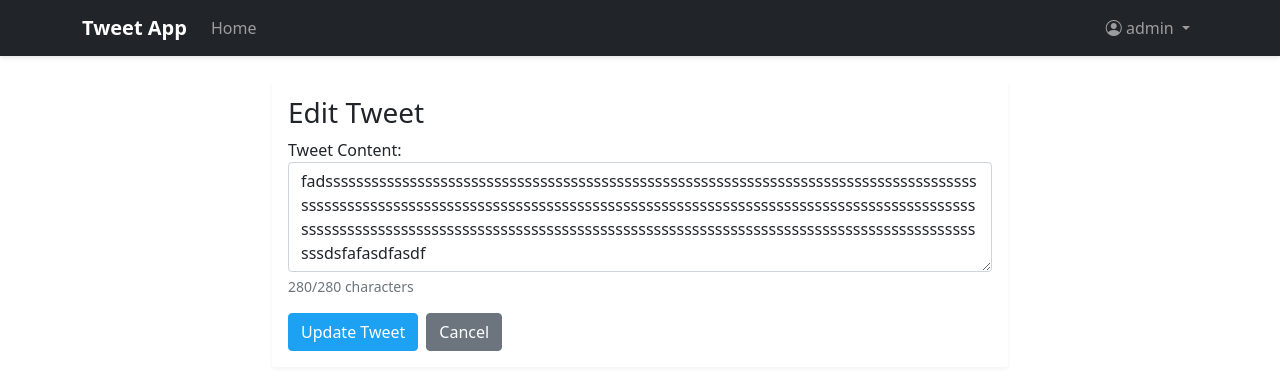
After one commit to Kamlesh0721/Tweet-app-django, a Django app: page /tweet/6/edit/ in a window 1280 px wide. The commit adds this page. Shown: the top 390 px of the page. Run offline with Django 5.2, Linux system fonts and the light colour scheme; a user stored in the database is signed in; data comes from the database, SQL or seed files in the repository; both versions use the stored data as it was after the commit; some libraries are stand-ins or nearby versions.

Commit message:
add edit and delete button

```diff
--- a/templates/base.html
+++ b/templates/base.html
@@ -87,7 +87,7 @@
                             <i class="bi bi-person-circle"></i> {{ user.username }}
                         </a>
                         <ul class="dropdown-menu">
-                            <li><a class="dropdown-item text-danger" href="{% url 'tweet:force_logout' %}">Logout</a>
+                            <li><a class="dropdown-item text-danger" href="{% url 'tweet:logout' %}">Logout</a>
                             </li>
                         </ul>
                     </li>
--- /dev/null
+++ b/tweet/forms.py
@@ -0,0 +1,108 @@
+from django import forms
+from django.contrib.auth.forms import UserCreationForm
+from django.contrib.auth.models import User
+from .models import Tweet
+
+
+class TweetForm(forms.ModelForm):
+    """Form for creating new tweets"""
+
+    class Meta:
+        model = Tweet
+        fields = ['content']
+        widgets = {
+            'content': forms.Textarea(attrs={
+                'class': 'form-control',
+                'rows': 4,
+                'placeholder': 'What\'s happening?',
+                'maxlength': 280,
+                'id': 'tweet_content'
+            })
+        }
+        labels = {
+            'content': 'Tweet Content'
+        }
+
+    def clean_content(self):
+        content = self.cleaned_data.get('content')
+        if not content or not content.strip():
+            raise forms.ValidationError('Tweet content cannot be empty!')
+
+        if len(content) > 280:
+            raise forms.ValidationError('Tweet cannot exceed 280 characters!')
+
+        return content.strip()
+
+
+class TweetEditForm(forms.ModelForm):
+    """Form for editing existing tweets"""
+
+    class Meta:
+        model = Tweet
+        fields = ['content']
+        widgets = {
+            'content': forms.Textarea(attrs={
+                'class': 'form-control',
+                'rows': 4,
+                'placeholder': 'Edit your tweet...',
+                'maxlength': 280
+            })
+        }
+        labels = {
+            'content': 'Tweet Content'
+        }
+
+    def clean_content(self):
+        content = self.cleaned_data.get('content')
+        if not content or not content.strip():
+            raise forms.ValidationError('Tweet content cannot be empty!')
+
+        if len(content) > 280:
+            raise forms.ValidationError('Tweet cannot exceed 280 characters!')
+
+        return content.strip()
+
+
+class UserRegistrationForm(UserCreationForm):
+    """Form for user registration"""
+
+    email = forms.EmailField(
+        required=True,
+        widget=forms.EmailInput(attrs={'class': 'form-control'})
+    )
+
+    class Meta:
+        model = User
+        fields = ['username', 'email', 'password1', 'password2']
+        widgets = {
+            'username': forms.TextInput(attrs={'class': 'form-control'}),
+        }
+
+    def __init__(self, *args, **kwargs):
+        super().__init__(*args, **kwargs)
+        # Add Bootstrap classes to password fields
+        self.fields['password1'].widget.attrs.update({'class': 'form-control'})
+        self.fields['password2'].widget.attrs.update({'class': 'form-control'})
+
+
+class LoginForm(forms.Form):
+    """Custom login form"""
+
+    username = forms.CharField(
+        max_length=150,
+        widget=forms.TextInput(attrs={
+            'class': 'form-control',
+            'placeholder': 'Enter your username'
+        })
+    )
+    password = forms.CharField(
+        widget=forms.PasswordInput(attrs={
+            'class': 'form-control',
+            'placeholder': 'Enter your password'
+        })
+    )
+    remember_me = forms.BooleanField(
+        required=False,
+        initial=False,
+        widget=forms.CheckboxInput(attrs={'class': 'form-check-input'})
+    )
--- a/tweet/models.py
+++ b/tweet/models.py
@@ -13,7 +13,7 @@ class Tweet(models.Model):
         ordering = ['-created_at']
 
     def __str__(self):
-        return f"{self.author.username}: {self.content[:50]}..."
+        return f"{self.author.username}: {self.content[:50]}..."  # type: ignore
 
     def total_likes(self):
-        return self.likes.count()
+        return self.likes.count()  # type: ignore
--- /dev/null
+++ b/tweet/templates/tweet/edit_tweet.html
@@ -0,0 +1,62 @@
+{% extends 'base.html' %}
+
+{% block title %}Edit Tweet{% endblock %}
+
+{% block content %}
+<div class="row justify-content-center">
+  <div class="col-md-8">
+    <div class="card">
+      <div class="card-body">
+        <h3 class="card-title">Edit Tweet</h3>
+
+        <!-- Messages -->
+        {% if messages %}
+        {% for message in messages %}
+        <div class="alert alert-{{ message.tags }} alert-dismissible fade show" role="alert">
+          {{ message }}
+          <button type="button" class="btn-close" data-bs-dismiss="alert"></button>
+        </div>
+        {% endfor %}
+        {% endif %}
+
+        <form method="post">
+          {% csrf_token %}
+          <div class="mb-3">
+            {{ form.content.label_tag }}
+            {{ form.content }}
+            {% if form.content.errors %}
+            <div class="text-danger">
+              {% for error in form.content.errors %}
+              <small>{{ error }}</small>
+              {% endfor %}
+            </div>
+            {% endif %}
+            <div class="form-text">
+              <span id="char-count">{{ form.content.value|length }}</span>/280 characters
+            </div>
+          </div>
+
+          <div class="d-flex gap-2">
+            <button type="submit" class="btn btn-primary">Update Tweet</button>
+            <a href="{% url 'tweet:home' %}" class="btn btn-secondary">Cancel</a>
+          </div>
+        </form>
+      </div>
+    </div>
+  </div>
+</div>
+
+<script>
+  // Character counter for edit form
+  document.getElementById('id_content')?.addEventListener('input', function () {
+    const count = this.value.length;
+    document.getElementById('char-count').textContent = count;
+
+    if (count > 250) {
+      document.getElementById('char-count').style.color = 'red';
+    } else {
+      document.getElementById('char-count').style.color = '';
+    }
+  });
+</script>
+{% endblock %}
--- a/tweet/urls.py
+++ b/tweet/urls.py
@@ -7,6 +7,7 @@ app_name = 'tweet'
 urlpatterns = [
     path('', views.Home.as_view(), name='home'),
     path('login/', auth_views.LoginView.as_view(template_name='tweet/login.html'), name='login'),
-    path('logout/', auth_views.LogoutView.as_view(template_name='tweet/logout.html'), name='logout'),
-    path('force-logout/', views.force_logout, name='force_logout'),
+    path('logout/', views.logout_view, name='logout'),
+    path('tweet/<int:tweet_id>/edit/', views.edit_tweet, name='edit_tweet'),
+    path('tweet/<int:tweet_id>/delete/', views.delete_tweet, name='delete_tweet'),
 ]
--- a/tweet/views.py
+++ b/tweet/views.py
@@ -1,41 +1,84 @@
-from django.shortcuts import render, redirect
+from django.shortcuts import render, redirect, get_object_or_404
 from django.views import View
 from django.contrib import messages
 from django.contrib.auth import logout
+from django.contrib.auth.decorators import login_required
+from django.utils.decorators import method_decorator
 from .models import Tweet
+from .forms import TweetForm, TweetEditForm
 
+@method_decorator(login_required, name='dispatch')
 class Home(View):
     def get(self, request):
         tweets = Tweet.objects.all()
-        return render(request, 'tweet/home.html', {'tweets': tweets})
+        tweet_form = TweetForm()
+        return render(request, 'tweet/home.html', {
+            'tweets': tweets,
+            'tweet_form': tweet_form
+        })
 
     def post(self, request):
-        if not request.user.is_authenticated:
-            messages.error(request, 'You must be logged in to post a tweet!')
-            return redirect('tweet:login')
-        content = request.POST.get('tweet_content', '').strip()
-
-        if not content:
-            messages.error(request, 'Tweet content cannot be empty!')
+        tweet_form = TweetForm(request.POST)
+        if tweet_form.is_valid():
+            tweet = tweet_form.save(commit=False)
+            tweet.author = request.user
+            tweet.save()
+            messages.success(request, 'Tweet posted successfully!')
             return redirect('tweet:home')
-
-        if len(content) > 280:
-            messages.error(request, 'Tweet cannot exceed 280 characters!')
-            return redirect('tweet:home')
-
-        Tweet.objects.create(
-            content=content,
-            author=request.user
-        )
-        messages.success(request, 'Tweet posted successfully!')
-        return redirect('tweet:home')
+        else:
+            tweets = Tweet.objects.all()
+            return render(request, 'tweet/home.html', {
+                'tweets': tweets,
+                'tweet_form': tweet_form
+            })
 
 class TweetListView(View):
     def get(self, request):
         tweets = Tweet.objects.all()
         return render(request, 'tweet/tweet_list.html', {'tweets': tweets})
 
-def force_logout(request):
+@login_required
+def edit_tweet(request, tweet_id):
+    """Edit a tweet - only author or admin can edit"""
+    tweet = get_object_or_404(Tweet, id=tweet_id)
+
+    # Check if user is author or admin
+    if not (request.user == tweet.author or request.user.is_staff):
+        messages.error(request, 'You do not have permission to edit this tweet!')
+        return redirect('tweet:home')
+
+    if request.method == 'POST':
+        form = TweetEditForm(request.POST, instance=tweet)
+        if form.is_valid():
+            form.save()
+            messages.success(request, 'Tweet updated successfully!')
+            return redirect('tweet:home')
+    else:
+        form = TweetEditForm(instance=tweet)
+
+    return render(request, 'tweet/edit_tweet.html', {
+        'form': form,
+        'tweet': tweet
+    })
+
+@login_required
+def delete_tweet(request, tweet_id):
+    """Delete a tweet - only author or admin can delete"""
+    tweet = get_object_or_404(Tweet, id=tweet_id)
+
+    # Check if user is author or admin
+    if not (request.user == tweet.author or request.user.is_staff):
+        messages.error(request, 'You do not have permission to delete this tweet!')
+        return redirect('tweet:home')
+
+    if request.method == 'POST':
+        tweet.delete()
+        messages.success(request, 'Tweet deleted successfully!')
+        return redirect('tweet:home')
+
+    return render(request, 'tweet/delete_tweet.html', {'tweet': tweet})
+
+def logout_view(request):
     """Force logout and redirect to login page"""
     logout(request)
     messages.info(request, 'You have been logged out.')
--- a/tweet_app/settings.py
+++ b/tweet_app/settings.py
@@ -127,6 +127,7 @@ STATIC_URL = 'static/'
 DEFAULT_AUTO_FIELD = 'django.db.models.BigAutoField'
 
 # Authentication settings
+LOGIN_URL = '/login/'
 LOGIN_REDIRECT_URL = '/'
 LOGOUT_REDIRECT_URL = '/'
 
```
Also changed, not shown: tweet/templates/tweet/home.html (+14 -6 lines), db.sqlite3.
